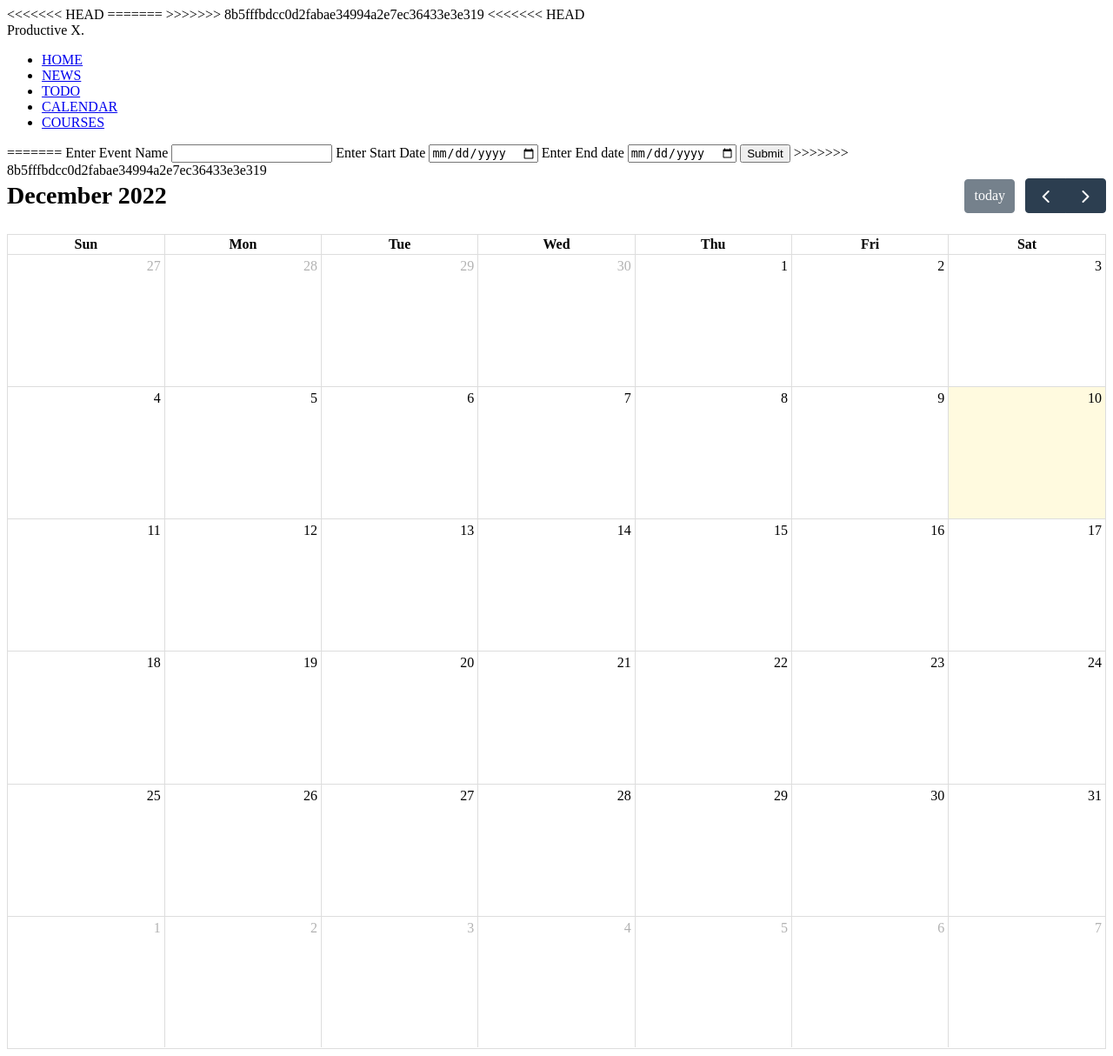
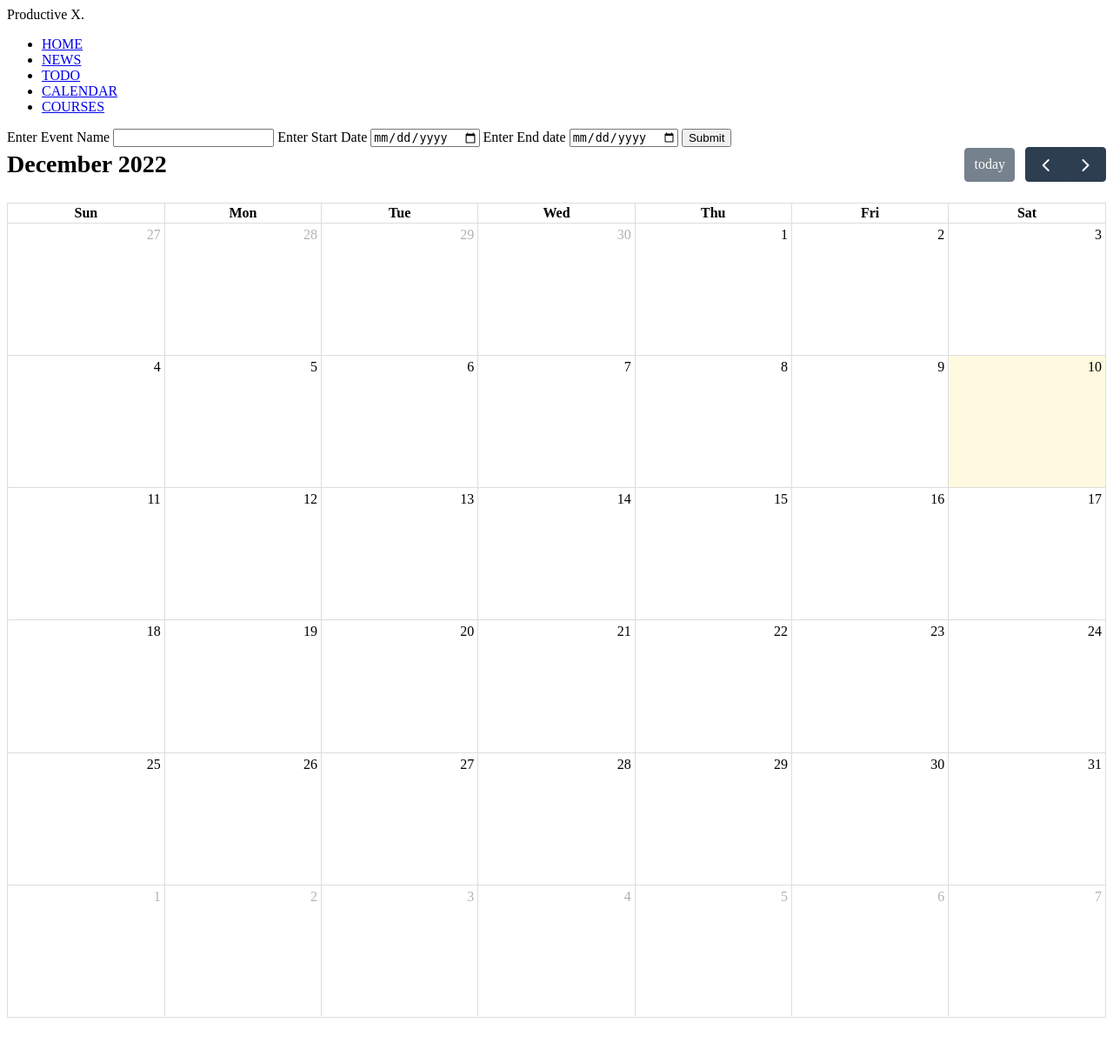
Before and after one commit to Tusker-Canada/ProductiveX, a Flask app: page /courses in a window 1280 px wide. Shown: the whole page at 87% size. After the commit the page ends 1170 px from the top, so only its background shows below. Run offline with Flask 2, Linux system fonts and the light colour scheme; lists and menus that the app fills with data are empty.

Commit message:
Update calendar.html

```diff
--- a/templates/calendar.html
+++ b/templates/calendar.html
@@ -2,10 +2,8 @@
 <html lang="en">
 
 <head>
-<<<<<<< HEAD
     <meta charset="UTF-8">
     <title>Calandar</title>
-=======
   <meta charset="UTF-8">
   <meta http-equiv="X-UA-Compatible" content="IE=edge">
   <meta name="viewport" content="width=device-width, initial-scale=1.0">
@@ -15,11 +13,9 @@
 
 
   <title>Calender</title>
->>>>>>> 8b5fffbdcc0d2fabae34994a2e7ec36433e3e319
 </head>
 
 <body>
-<<<<<<< HEAD
     <nav class = "navbar">
         <div class = "container">
             <div class = "logo"> Productive X.</div>
@@ -31,7 +27,6 @@
                 <li><a class = "nav-item" href="/courses">COURSES</a></li>
             </ul>
         </div>
-=======
     <label >Enter Event Name</label>
   <input type="input" id="event-input" required />
   <label >Enter Start Date</label>
@@ -39,7 +34,6 @@
   <label >Enter End date</label>
   <input type="date" id="end-input" required />
   <button id="submit">Submit</button>
->>>>>>> 8b5fffbdcc0d2fabae34994a2e7ec36433e3e319
 
   <div id="calendar"></div>
   <script>
```
